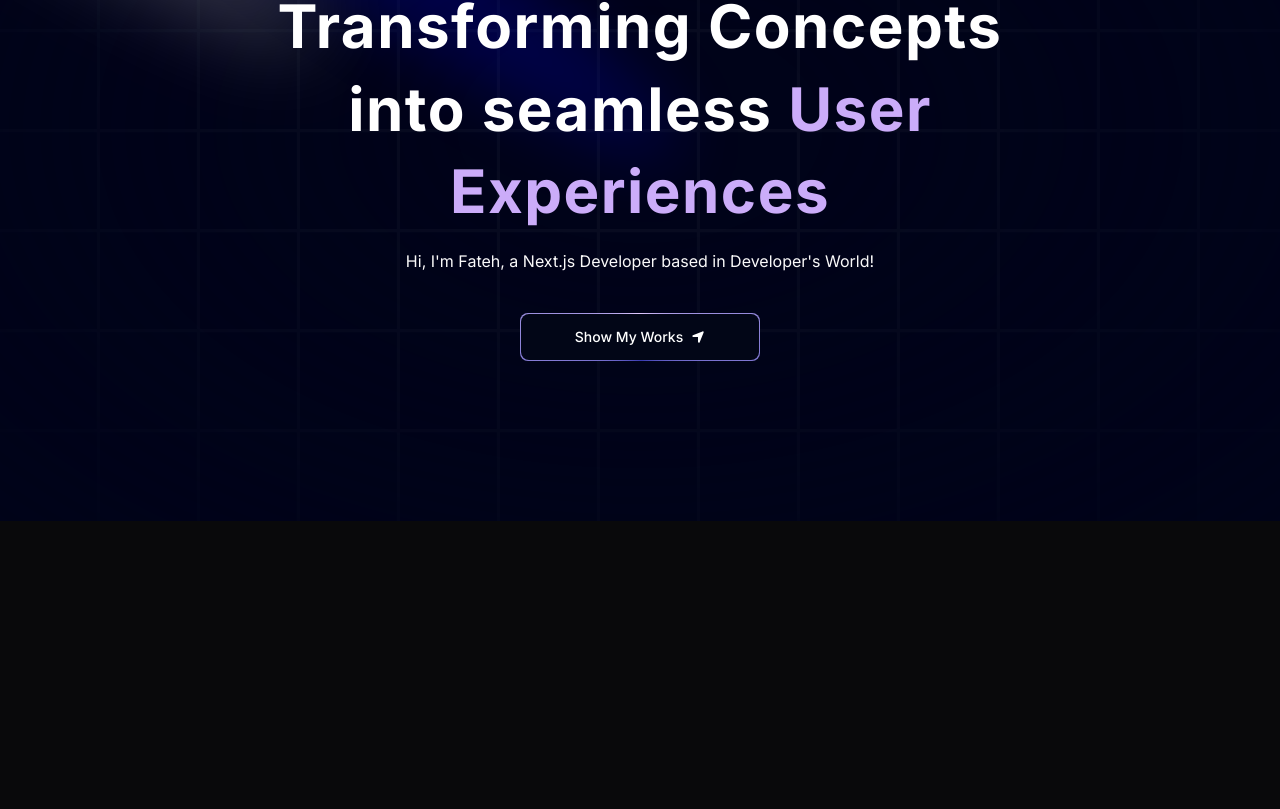
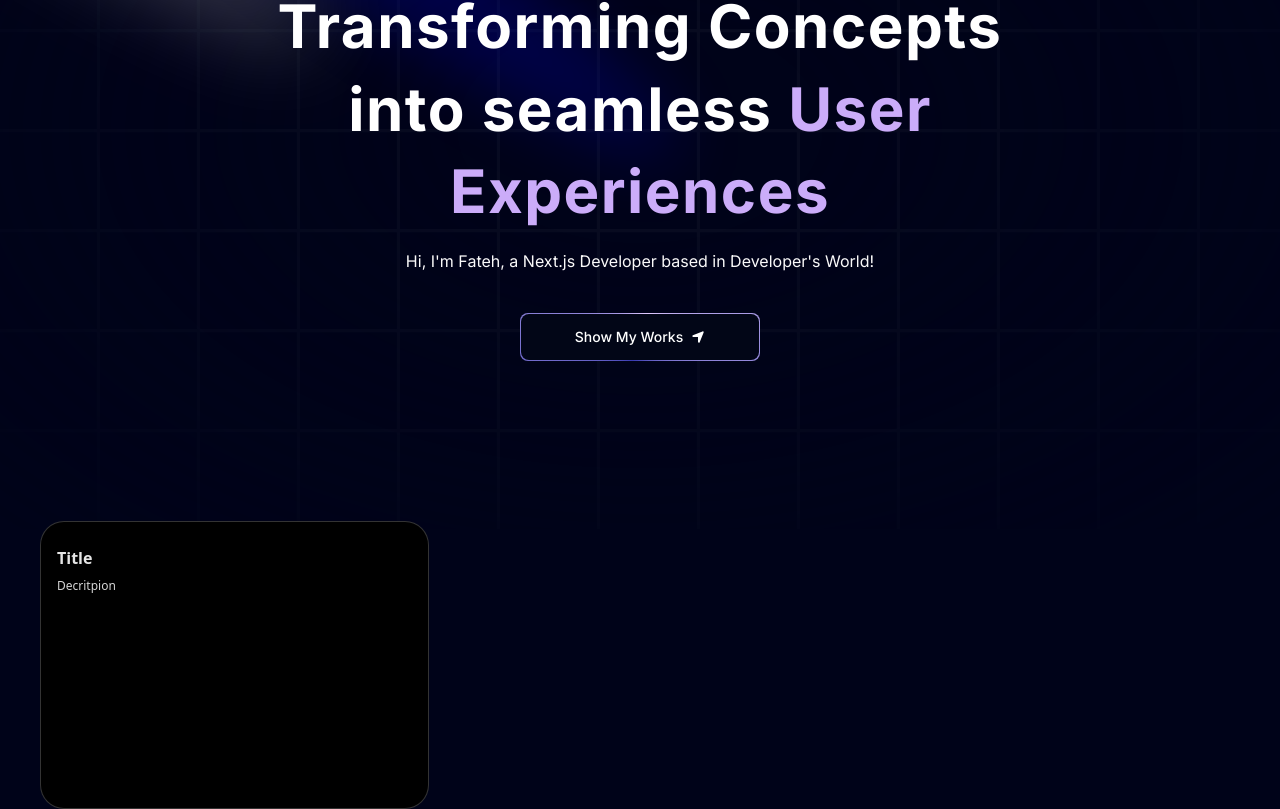
Before and after one commit to shoaib-fateh/modern-portfolio21, a Next.js app: page / in a window 1280 px wide. Shown: the part 271-1080 px from the top of the page. Before the commit the page ends 800 px from the top, so only its background shows below. Built offline with nearby package versions, Linux system fonts and the light colour scheme.

Commit message:
added bento grid cart

```diff
--- a/app/page.tsx
+++ b/app/page.tsx
@@ -1,5 +1,6 @@
 "use client";
 
+import Grid from "@/components/Grid";
 import Hero from "@/components/Hero";
 import { FloatingNav } from "@/components/ui/FloatingNav";
 import { FaHome } from "react-icons/fa";
@@ -12,6 +13,7 @@
           navItems={[{ name: "Home", link: "/", icon: <FaHome /> }]}
         />
         <Hero />
+        <Grid />
       </div>
     </main>
   );
--- /dev/null
+++ b/components/Grid.tsx
@@ -0,0 +1,21 @@
+import React from "react";
+import { BentoGrid, BentoGridItem } from "./ui/BentoGrid";
+
+function Grid() {
+  return (
+    <section>
+      <BentoGrid>
+        {[{ title: "Title", description: "Decritpion", id: 1 }].map((item) => (
+          <BentoGridItem
+            id={item.id}
+            key={item.id}
+            title={item.title}
+            description={item.description}
+          />
+        ))}
+      </BentoGrid>
+    </section>
+  );
+}
+
+export default Grid;
--- /dev/null
+++ b/components/ui/BentoGrid.tsx
@@ -0,0 +1,56 @@
+import { cn } from "@/lib/utils";
+
+export const BentoGrid = ({
+  className,
+  children,
+}: {
+  className?: string;
+  children?: React.ReactNode;
+}) => {
+  return (
+    <div
+      className={cn(
+        "grid md:auto-rows-[18rem] grid-cols-1 md:grid-cols-3 gap-4 max-w-7xl mx-auto ",
+        className
+      )}
+    >
+      {children}
+    </div>
+  );
+};
+
+export const BentoGridItem = ({
+  className,
+  title,
+  description,
+  header,
+  icon,
+  id,
+}: {
+  className?: string;
+  title?: string | React.ReactNode;
+  description?: string | React.ReactNode;
+  header?: React.ReactNode;
+  icon?: React.ReactNode;
+  id: number;
+}) => {
+  return (
+    <div
+      className={cn(
+        "row-span-1 rounded-3xl relative group/bento hover:shadow-xl transition duration-200 shadow-input dark:shadow-none p-4 dark:bg-black dark:border-white/[0.2] bg-white border border-transparent justify-between flex flex-col space-y-4  border-red-500",
+        className
+      )}
+    >
+      {header}
+      <div className="group-hover/bento:translate-x-2 transition duration-200">
+        {icon}
+        <div className="font-sans font-bold text-neutral-600 dark:text-neutral-200 mb-2 mt-2">
+          {title}
+        </div>
+        <div className="font-sans font-normal text-neutral-600 text-xs dark:text-neutral-300">
+          {description}
+        </div>
+      </div>
+    </div>
+  );
+};
```
